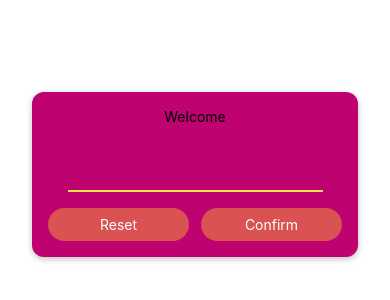
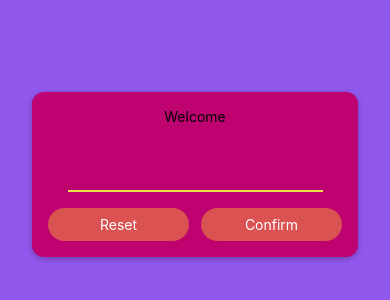
Before and after one commit to diegohdez90/native-guess-my-number, a React Native app: screen / in a window 390 px wide. Shown: the part 248-548 px from the top of the page. Built offline with nearby package versions, Linux system fonts and the light colour scheme.

Commit message:
feat: add background color

```diff
--- a/App.js
+++ b/App.js
@@ -12,7 +12,7 @@ export default function App() {
 const styles = StyleSheet.create({
   container: {
     flex: 1,
-    backgroundColor: '#fff',
+    backgroundColor: '#9158ee',
     alignItems: 'center',
     justifyContent: 'center',
     paddingHorizontal: 32,
--- a/screen/RootScreen.js
+++ b/screen/RootScreen.js
@@ -29,7 +29,6 @@ export default function RootScreen() {
 
 const styles = StyleSheet.create({
   inputContainer: {
-    flexBasis: 'auto',
     width: '100%',
     gap: 8,
     padding: 16,
```
